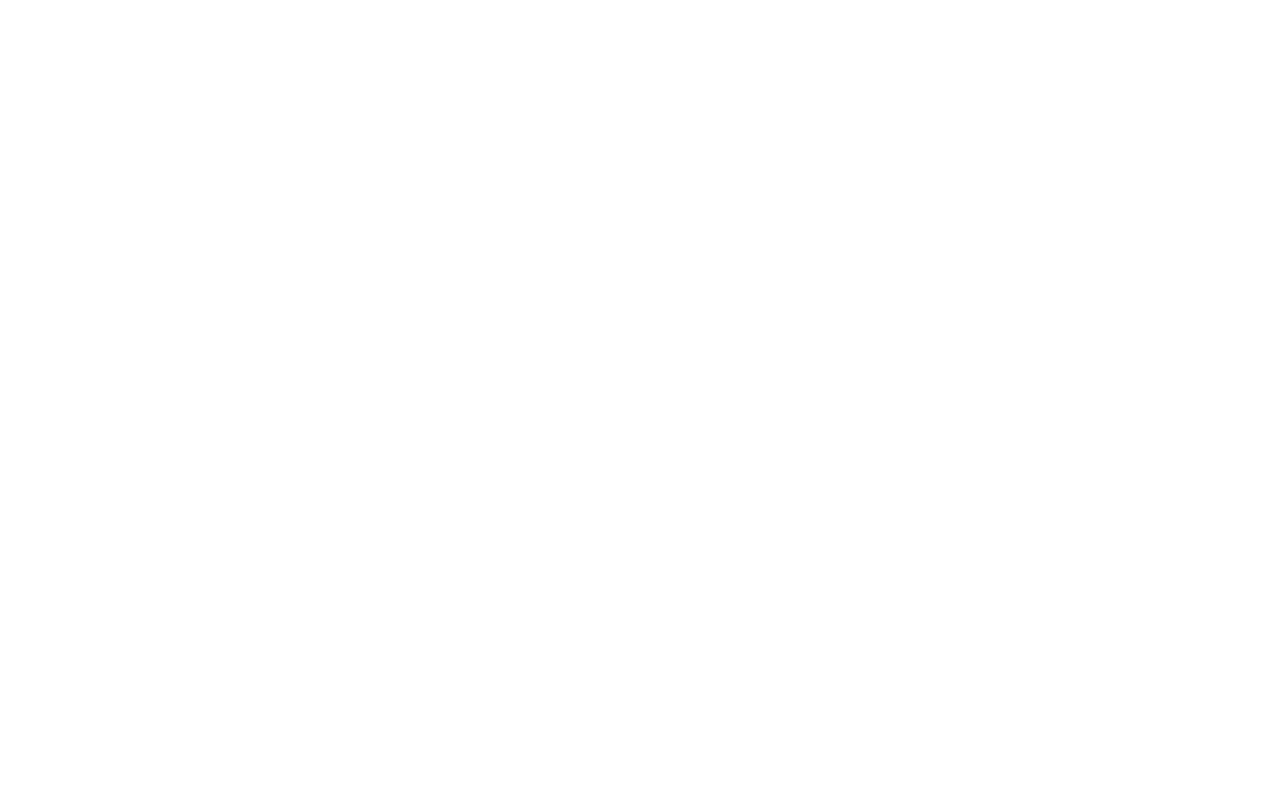
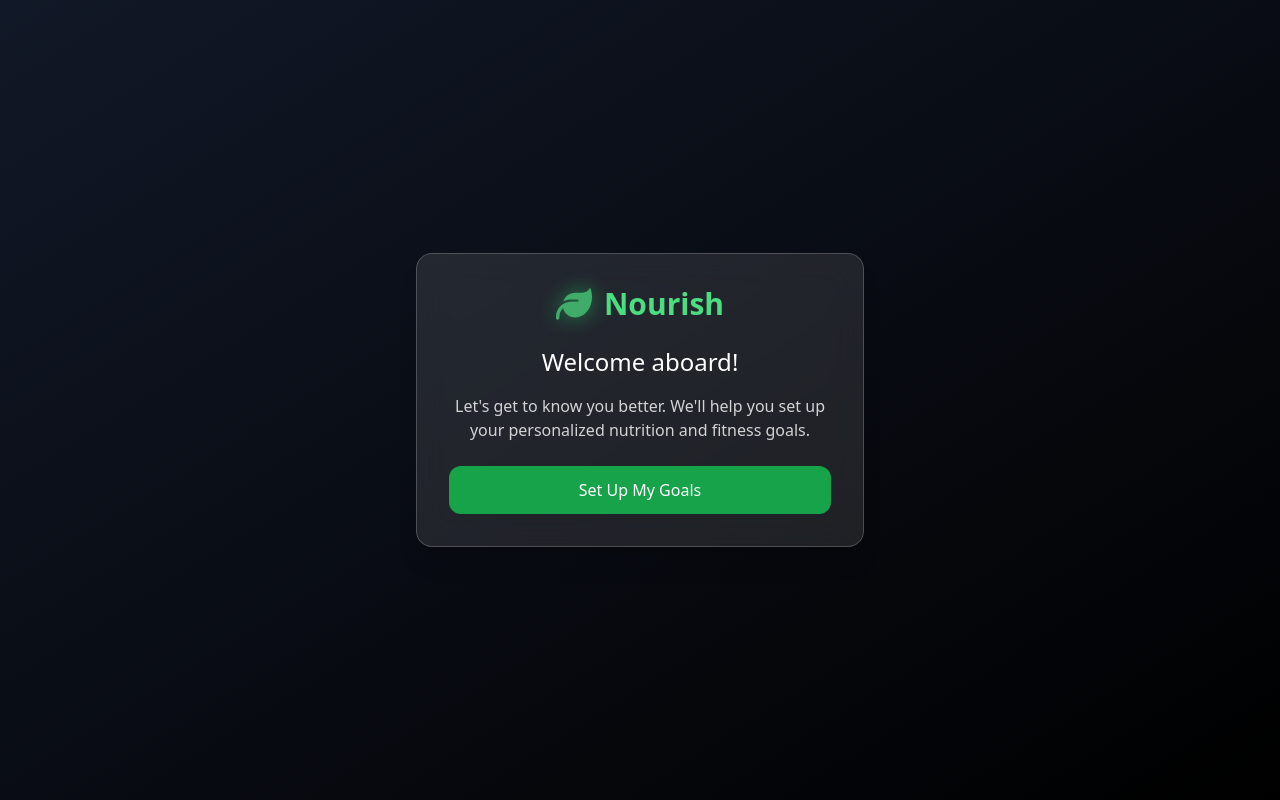
Before and after one commit to heet2604/food_recommendation_using_ML, a React (Create React App) app: page /welcome in a window 1280 px wide. Before the commit this address had no page. Built offline with nearby package versions, Linux system fonts and the light colour scheme; sample sign-in values are in the browser's storage.

Commit message:
login redirection fixed

```diff
--- a/src/App.js
+++ b/src/App.js
@@ -13,6 +13,7 @@
   import ProtectedRoute from './protectedRoute';
   import CalcForm from "./CalcForm/CalcForm";
   import ProfilePage from "./Profile/profile";
+  import Welcome from "./Login/Welcome.jsx"
 
   function App() {
     return (
@@ -31,6 +32,7 @@
             <Route path="/search" element={<ProtectedRoute><Search/></ProtectedRoute>}/>
             <Route path="/calculateGoal" element={<ProtectedRoute><CalcForm/></ProtectedRoute>}/>
             <Route path="/profile" element={<ProtectedRoute><ProfilePage/></ProtectedRoute>}></Route>
+            <Route path="/welcome" element={<ProtectedRoute><Welcome/></ProtectedRoute>}></Route>
           </Routes>
         </Router>
       </div>
--- a/src/Login/Login.jsx
+++ b/src/Login/Login.jsx
@@ -40,19 +40,26 @@ const Login = () => {
 
       toast.success("Login successful!");
 
+      // Determine navigation based on user details
       setTimeout(() => {
-        navigate("/calculateGoal");
+        if (!response.data.hasUserDetails) {
+          // If no user details, first show welcome page
+          navigate("/welcome");
+        } else {
+          // If user details exist, go to home
+          navigate("/home");
+        }
       }, 1500);
 
     } catch (err) {
       console.error(err);
-      toast.error("Something went wrong!");
+      toast.error(err.response?.data?.error || "Something went wrong!");
     } finally {
       setIsLoading(false);
     }
   };
 
-  return (
+    return (
     <div className="flex items-center justify-center min-h-screen bg-gradient-to-br from-gray-900 to-black overflow-hidden">
       {/* Animated background elements */}
       <div className="absolute inset-0 overflow-hidden">
--- /dev/null
+++ b/src/Login/Welcome.jsx
@@ -0,0 +1,42 @@
+import React from 'react';
+import { useNavigate } from 'react-router-dom';
+import { FontAwesomeIcon } from "@fortawesome/react-fontawesome";
+import { faLeaf } from "@fortawesome/free-solid-svg-icons";
+
+const Welcome = () => {
+  const navigate = useNavigate();
+
+  const handleContinue = () => {
+    // Navigate to the goal calculation form
+    navigate("/calculateGoal");
+  };
+
+  return (
+    <div className="flex items-center justify-center min-h-screen bg-gradient-to-br from-gray-900 to-black overflow-hidden">
+      <div className="text-center p-8 bg-white bg-opacity-10 backdrop-blur-lg backdrop-filter border border-white border-opacity-20 shadow-xl rounded-2xl max-w-md w-full">
+        <div className="flex justify-center items-center mb-6">
+          <FontAwesomeIcon
+            icon={faLeaf}
+            className="text-green-400 text-4xl drop-shadow-[0_0_10px_rgba(34,197,94,0.8)] animate-pulse mr-3"
+          />
+          <h1 className="text-3xl font-semibold text-green-400">Nourish</h1>
+        </div>
+
+        <h2 className="text-2xl text-white mb-4">Welcome aboard!</h2>
+
+        <p className="text-white text-opacity-80 mb-6">
+          Let's get to know you better. We'll help you set up your personalized nutrition and fitness goals.
+        </p>
+
+        <button
+          onClick={handleContinue}
+          className="w-full px-6 py-3 bg-green-600 hover:bg-green-700 text-white rounded-xl transition-all duration-300 ease-in-out transform hover:-translate-y-1 hover:shadow-lg focus:outline-none focus:ring-2 focus:ring-white focus:ring-opacity-50"
+        >
+          Set Up My Goals
+        </button>
+      </div>
+    </div>
+  );
+};
+
+export default Welcome;
```
Also changed, not shown: server.js (+13 -1 lines).
